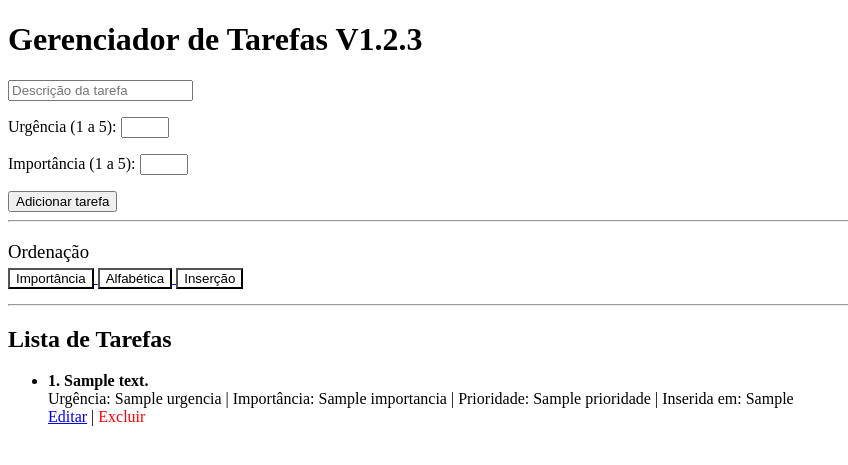
After one commit to andrepauloklein/tarefa-flask, a Flask app: template templates/index.bkp12042026.html in a window 1280 px wide. The commit adds this page. Shown: the top 465 px of the page, without its empty margins (0-848 px from the left). Run offline with Flask 3, Linux system fonts and the light colour scheme; the template is opened without the code that fills it: most values are stand-ins (such as "Sample title", 1, 10 or a date in 2020).

Commit message:
Ajuste na lógica de ordenação e layout do template

```diff
--- a/app.py
+++ b/app.py
@@ -17,7 +17,7 @@ db_name = os.environ.get("DB_NAME", "tarefa_db").strip()
 
 client = MongoClient(mongo_uri)
 db = client[db_name]
-colecao = db["tarefa"]
+collection = db["tarefa"]
 
 print(f"DEBUG:variável de ambiente MONGO_URI = {mongo_uri}")
 print(f"DEBUG: Conectado ao banco: {db_name}")
@@ -25,22 +25,30 @@ print(f"DEBUG: Conectado ao banco: {db_name}")
 # ---------------------------------------------------------
 # Listar tarefas
 # ---------------------------------------------------------
-@app.route("/")
-def index():
-    try:
+#@app.route("/")
+#def index():
+#    try:
         # Busca as tarefas ordenando pela prioridade (maior primeiro)
-        tarefas = list(colecao.find().sort("prioridade", -1))
+#        tarefas = list(colecao.find().sort("prioridade", -1))
 
         # Garante que tarefas antigas sem o campo prioridade sejam calculadas na exibição
-        for t in tarefas:
-            if "prioridade" not in t:
-                u = t.get("urgencia", 0)
-                i = t.get("importancia", 0)
-                t["prioridade"] = u * i
+    #        if "prioridade" not in t:
+     ######return f"Erro de conexão com o MongoDB: {e}", 500
 
-        return render_template("index.html", tarefas=tarefas)
-    except Exception as e:
-        return f"Erro de conexão com o MongoDB: {e}", 500
+#from flask import request
+
+@app.route('/')
+def index():
+    ordem = request.args.get('ordem', 'importancia')
+
+    if ordem == 'alfabetica':
+        tarefas = list(collection.find().sort("descricao", 1))
+    elif ordem == 'insercao':
+        tarefas = list(collection.find().sort("_id", 1))
+    else:
+        tarefas = list(collection.find().sort("importancia", -1))
+
+    return render_template('index.html', tarefas=tarefas, ordem=ordem)
 
 # ---------------------------------------------------------
 # Adicionar tarefa
@@ -57,7 +65,7 @@ def adicionar():
 
     prioridade = urgencia * importancia
 
-    colecao.insert_one({
+    collection.insert_one({
         "descricao": descricao,
         "urgencia": urgencia,
         "importancia": importancia,
@@ -72,7 +80,7 @@ def adicionar():
 # ---------------------------------------------------------
 @app.route("/editar/<id>")
 def editar(id):
-    tarefa = colecao.find_one({"_id": ObjectId(id)})
+    tarefa = collection.find_one({"_id": ObjectId(id)})
     return render_template("editar.html", tarefa=tarefa)
 
 # ---------------------------------------------------------
@@ -90,7 +98,7 @@ def atualizar(id):
 
     prioridade = urgencia * importancia
 
-    colecao.update_one(
+    collection.update_one(
         {"_id": ObjectId(id)},
         {"$set": {
             "descricao": descricao,
@@ -107,7 +115,7 @@ def atualizar(id):
 # ---------------------------------------------------------
 @app.route("/excluir/<id>")
 def excluir(id):
-    colecao.delete_one({"_id": ObjectId(id)})
+    collection.delete_one({"_id": ObjectId(id)})
     return redirect(url_for("index"))
 
 # ---------------------------------------------------------
@@ -115,7 +123,7 @@ def excluir(id):
 # ---------------------------------------------------------
 try:
     # Busca apenas quem não tem o campo prioridade
-    tarefas_sem_prioridade = list(colecao.find({"prioridade": {"$exists": False}}))
+    tarefas_sem_prioridade = list(collection.find({"prioridade": {"$exists": False}}))
 
     for t in tarefas_sem_prioridade:
         u = t.get("urgencia", 0)
@@ -123,7 +131,7 @@ try:
         prio_calculada = u * i
 
         # CORREÇÃO: O update_one deve estar DENTRO do loop 'for'
-        colecao.update_one(
+        collection.update_one(
             {"_id": t["_id"]},
             {"$set": {"prioridade": prio_calculada}}
         )
--- /dev/null
+++ b/templates/index.bkp12042026.html
@@ -0,0 +1,101 @@
+<!DOCTYPE html>
+<html lang="pt-br">
+<head>
+    <meta charset="UTF-8">
+    <title>Gerenciador de Tarefas Versão 1.2.3</title>
+    <style>
+        .btn-excluir { color: red; text-decoration: none; }
+        .btn-excluir:hover { font-weight: bold; }
+    </style>
+</head>
+<body>
+
+<h1>Gerenciador de Tarefas V1.2.3</h1>
+
+<form method="POST" action="/adicionar">
+    <p>
+        <input type="text"
+               name="descricao"
+               placeholder="Descrição da tarefa"
+               required>
+    </p>
+
+    <p>
+        Urgência (1 a 5):
+        <input type="number"
+               name="urgencia"
+               min="1"
+               max="5"
+               required>
+    </p>
+
+    <p>
+        Importância (1 a 5):
+        <input type="number"
+               name="importancia"
+               min="1"
+               max="5"
+               required>
+    </p>
+
+    <button type="submit">Adicionar tarefa</button>
+</form>
+
+<hr>
+
+<h3 style="margin-bottom: 5px; font-weight: normal;">Ordenação</h3>
+
+<div style="margin-bottom: 15px;">
+    <a href="/?ordem=importancia">
+        <button style="background-color: {% if ordem == 'importancia' %}lightblue{% else %}white{% endif %}; font-weight: {% if ordem == 'importancia' %}bold{% else %}normal{% endif %};">
+            Importância
+        </button>
+    </a>
+
+    <a href="/?ordem=alfabetica">
+        <button style="background-color: {% if ordem == 'alfabetica' %}lightblue{% else %}white{% endif %}; font-weight: {% if ordem == 'alfabetica' %}bold{% else %}normal{% endif %};">
+            Alfabética
+        </button>
+    </a>
+
+    <a href="/?ordem=insercao">
+        <button style="background-color: {% if ordem == 'insercao' %}lightblue{% else %}white{% endif %}; font-weight: {% if ordem == 'insercao' %}bold{% else %}normal{% endif %};">
+            Inserção
+        </button>
+    </a>
+</div>
+
+<hr>
+
+<h2>Lista de Tarefas</h2>
+
+{% if tarefas %}
+    <ul>
+    {% for tarefa in tarefas %}
+        <li>
+            <strong>{{ loop.index }}.</strong>
+            <strong>{{ tarefa.descricao }}</strong><br>
+
+            Urgência: {{ tarefa.urgencia | default(0) }} |
+            Importância: {{ tarefa.importancia | default(0) }} |
+            Prioridade: {{ tarefa.prioridade | default(0) }} |
+            Inserida em: {{ tarefa.data_criacao if tarefa.data_criacao else "Sem data" }}
+            <br>
+
+            <a href="{{ url_for('editar', id=tarefa['_id']) }}">Editar</a>
+            |
+            <a href="{{ url_for('excluir', id=tarefa['_id']) }}"
+               class="btn-excluir"
+               onclick="return confirm('Deseja realmente excluir esta tarefa?');">
+               Excluir
+            </a>
+        </li>
+        <br>
+    {% endfor %}
+    </ul>
+{% else %}
+    <p>Nenhuma tarefa cadastrada.</p>
+{% endif %}
+
+</body>
+</html>
```
Also changed, not shown: templates/index.bkp.html (added, +85 -0 lines), templates/index.html (+35 -57 lines).
